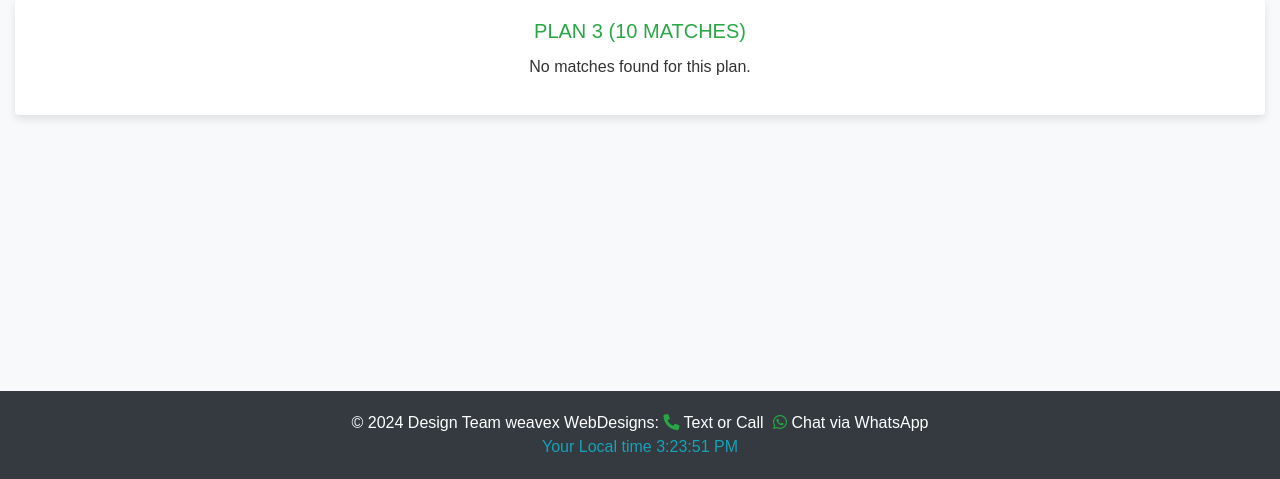
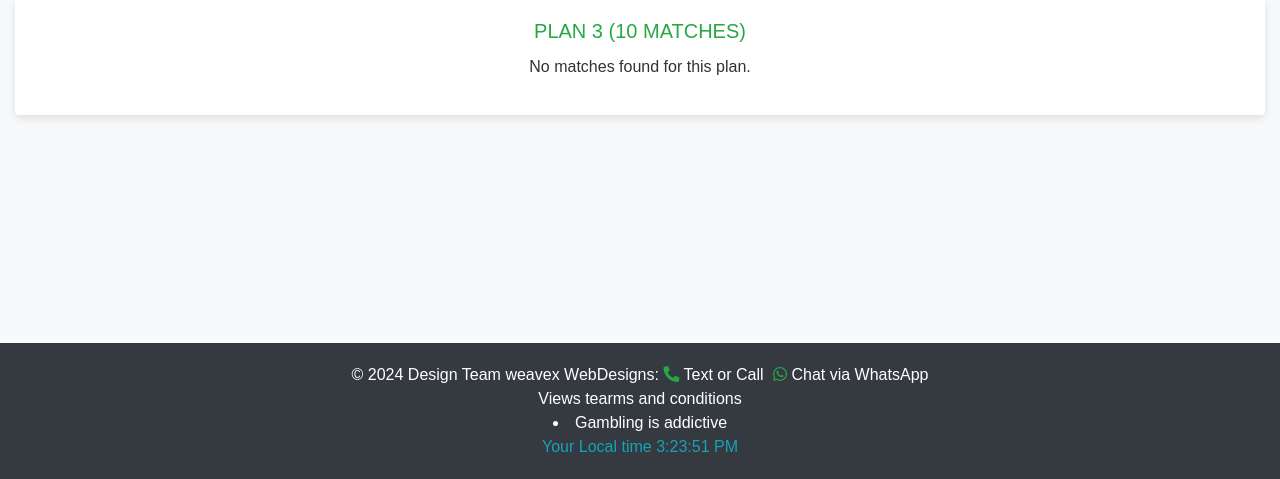
Before and after one commit to Clifford537/oddisite, a PHP site: page /index.php in a window 1280 px wide. Shown: the part 321-800 px from the top of the page. Run offline with PHP 8.4, Linux system fonts and the light colour scheme; data that the repository does not hold is empty.

Commit message:
add contenst

```diff
--- a/layout/footer.php
+++ b/layout/footer.php
@@ -2,6 +2,7 @@
     <div class="footer text-center">
         <p>&copy; 2024 Design Team weavex WebDesigns:
             <span>
+            <a href="https://wa.me/254706000786" target="_blank">
                 <i class="fas fa-phone-alt text-success"></i> <!-- Call icon -->
                 Text or Call <!-- Phone number -->
             </span>
@@ -11,6 +12,10 @@
                     Chat via WhatsApp <!-- Phone number -->
                 </span>
             </a>
+        </p>
+        <p>Views tearms and conditions</p>
+        <p>
+            <li>Gambling is addictive</li>
         </p>
         <p class="text-info">Your Local time <span id="currentTime"></span></p>
     </div>
--- a/style.css
+++ b/style.css
@@ -168,5 +168,3 @@ main {
         position: relative;
     }
 }
-
-/*reg */
```
